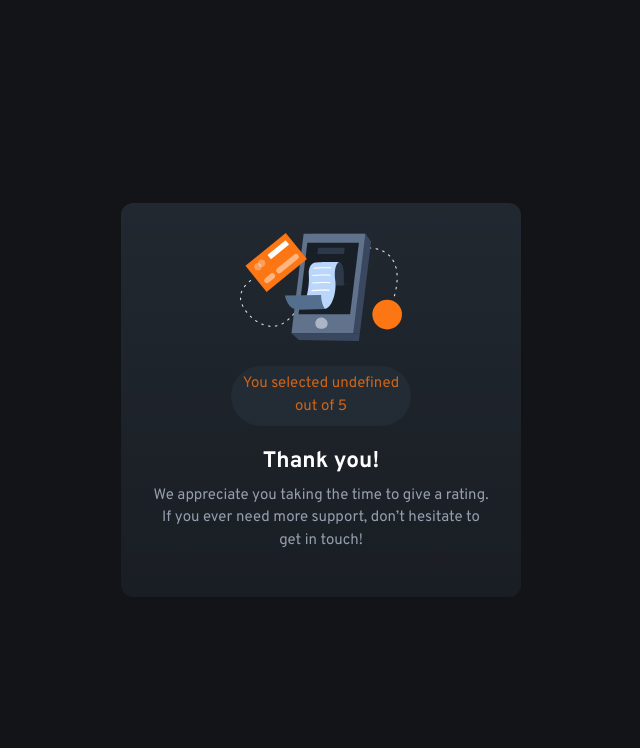
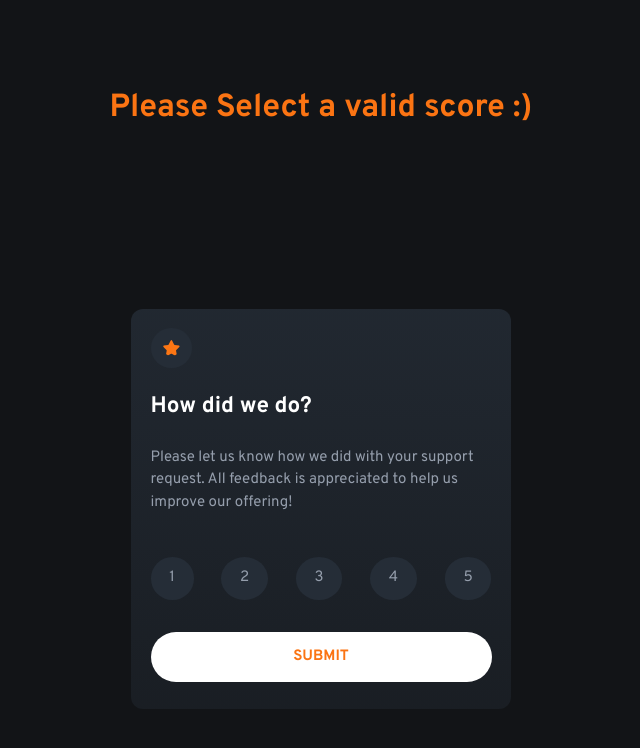
Before and after one commit to Shreyansh952/interactive-rating-component, a plain HTML site: page index.html in a window 1280 px wide. Both pictures are taken after a click on the button "SUBMIT". Shown: the whole page, without its empty margins (319-959 px from the left). Drawn offline with nearby package versions, Linux system fonts and the light colour scheme.

Commit message:
modifications with html, css and js file

```diff
--- a/css/styles.css
+++ b/css/styles.css
@@ -92,9 +92,14 @@
 
  .main-text {
     color: var(--clr-neutral-white);
-
  }
 
+ .note {
+  color: var(--clr-primary-accent);
+  font-size: clamp(1rem,2rem,2.5rem);
+  font-weight: var(--fw-bold);
+  margin: auto;
+ }
  .bg-circle {
     color: var(--clr-neutral-light);
     background-color: var(--clr-neutral-dark);
@@ -108,17 +113,20 @@
     cursor: pointer;
     margin-top: var(--content-margin-top);
   }
+
+
  /* Card  */
 
   .card {
     background-color: var(--clr-neutral-dark);
     background-image: linear-gradient(hsla(216, 12%, 8%,0.2),hsla(216, 12%, 8%,0.6));
     width: min(90%,380px);
+    min-height: 400px;
     display: grid;
     gap: 1rem;
     border-radius: 12px;
     overflow: hidden;
-    padding: 1.3em;
+    padding: 1.3em 1.3em 1.8em;
   }
 
   .card p {
@@ -128,7 +136,7 @@
   /* First Card  */
 
   .first-card {
-    --content-padding : 0.8em 1.15em;
+    --content-padding : 0.5em 1.25em;
     --content-margin-top : 1rem;
   }
 
--- a/index.html
+++ b/index.html
@@ -27,6 +27,7 @@
     <link rel="stylesheet" href="css/styles.css" />
   </head>
   <body>
+    <h1 class="note">Please Select a valid score :)</h1>
     <div class="card first-card">
       <img class="bg-circle" src="images/icon-star.svg" alt="icon-star" />
       <h2 class="main-text">How did we do?</h2>
--- a/index.js
+++ b/index.js
@@ -1,11 +1,20 @@
-$(".result-card").hide();
+$(".result-card, .note").hide();
 var score;
-$("button.bg-circle").click(function(){
-    score = $(this).text();
-})
+$(document).click(function(event){
+    if($(event.target).parent().hasClass("rating-list")){
+        score = $(event.target).text();
+    }else{
+        score = undefined;
+    }
+});
 
 $(".submit-btn").click(function(){
+    if(score==undefined){
+        $(".note").show();
+    }else{
+     $(".note").hide();
     $(".points").text(score+" ");
     $(".first-card").hide();
     $(".result-card").show();
-})
+    }
+});
```
